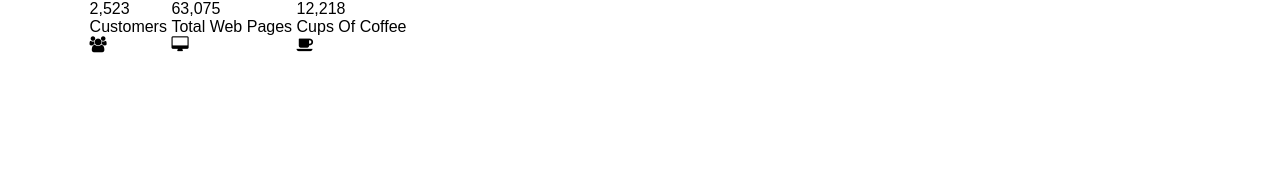
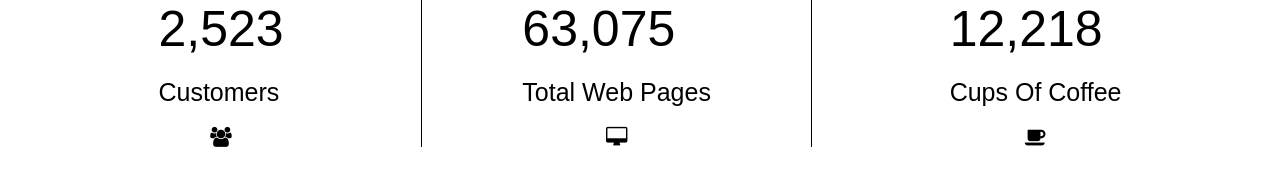
Before and after one commit to mkedaraxioned/visit-counter, a plain HTML site: page index.html in a window 1280 px wide. Drawn offline with nearby package versions, Linux system fonts and the light colour scheme.

Commit message:
css for counter added

```diff
--- a/assets/css/style.css
+++ b/assets/css/style.css
@@ -120,11 +120,35 @@ li {
   main styling starts here
 =================================*/
 
+.counter-list {
+  display: flex;
+  justify-content: space-around;
+}
+
+.count-para {
+  padding-bottom: 20px;
+  font-size: 50px;
+}
 
 
+.count-title {
+  padding-bottom: 20px;
+  font-size: 25px;
+}
 
+.counter-item:nth-last-of-type(2) {
+  padding: 0 100px 0 100px;
+  border-right: 1px solid #000;
+  border-left: 1px solid #000;
 
+}
 
+.fa {
+  font-size: 20px;
+  width: max-content;
+  display: block;
+  margin: 0 auto;
+}
 
 
 /*=================================
```
